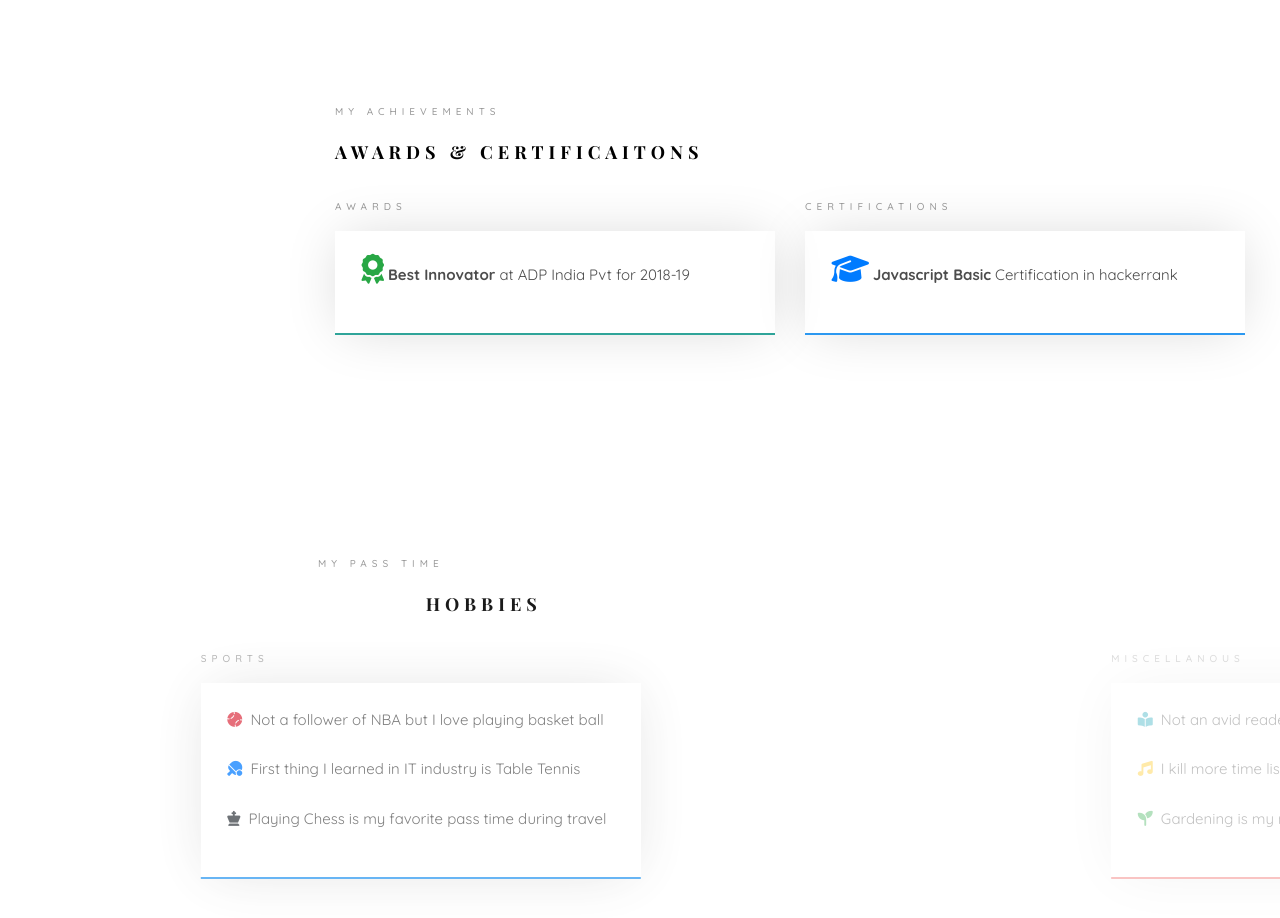
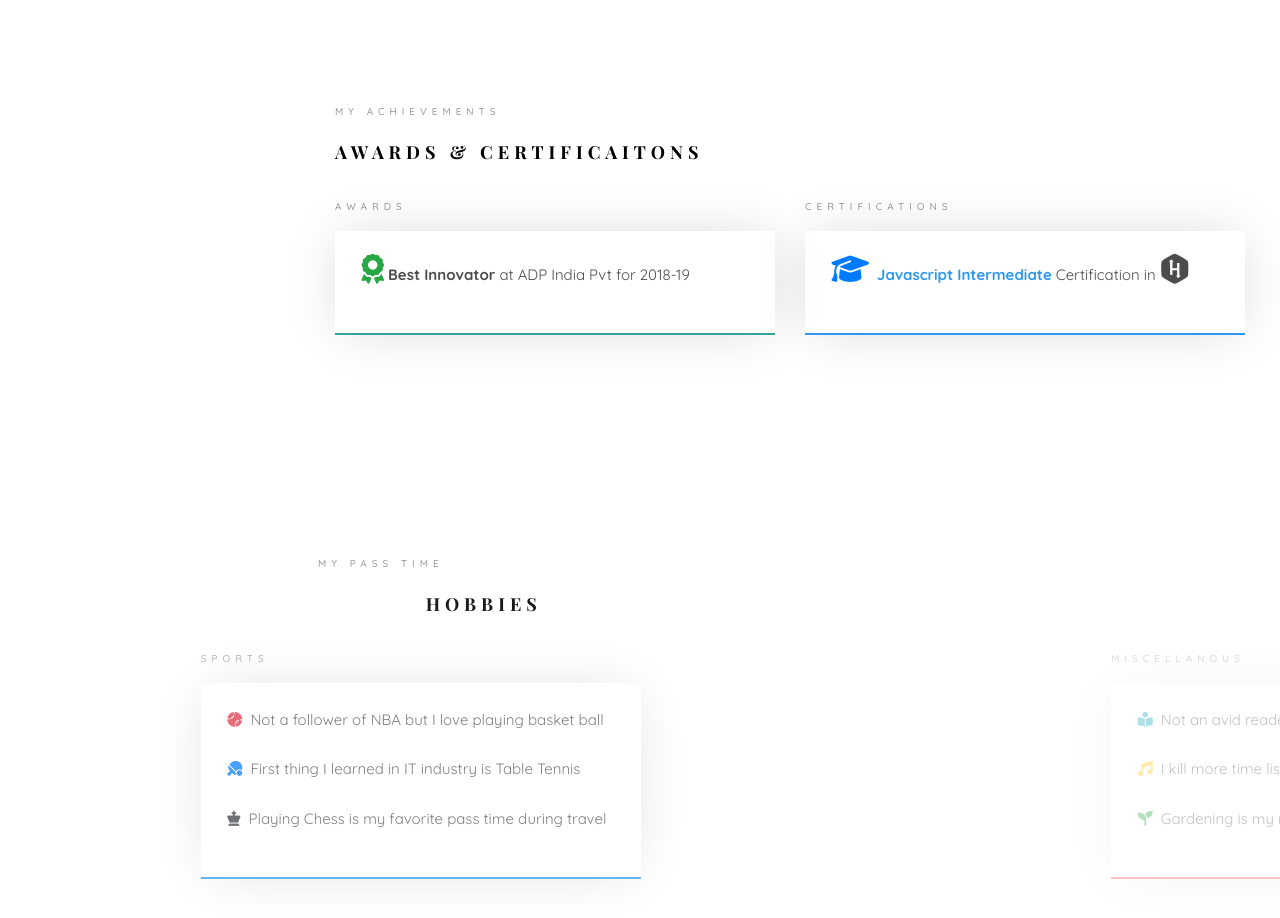
Before and after one commit to sivakumaraghavan/sivakumaraghavan.github.io, a website: page index.html in a window 1280 px wide. Shown: the part 3808-4726 px from the top of the page. Drawn offline with nearby package versions, Linux system fonts and the light colour scheme; some packages are replaced by stand-ins of ours; a script that the page names is missing; a web font is replaced by a local one.

Commit message:
Updated javascript certification

```diff
--- a/index.html
+++ b/index.html
@@ -486,7 +486,9 @@
 							<span class="heading-meta">Certifications</span>
 							<div class="services color-1">
 								<p>
-									<span class="text-primary p-1"><i class="fas fa-graduation-cap fa-2x"></i></span><strong>Javascript Basic</strong> Certification in hackerrank
+									<span class="text-primary p-1"><i class="fas fa-graduation-cap fa-2x"></i></span>
+									<a target="_blank" href='https://www.hackerrank.com/certificates/54af0fa87316'><strong>Javascript Intermediate</strong></a>
+									Certification in <i title="HackerRank" class="fab fa-hackerrank fa-2x" aria-hidden="true"></i>
 								</p>
 							</div>
 						</div>
```
